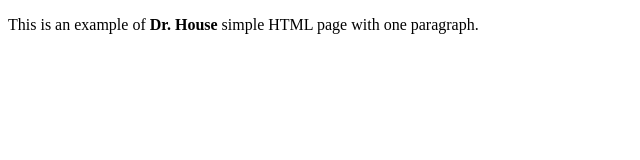
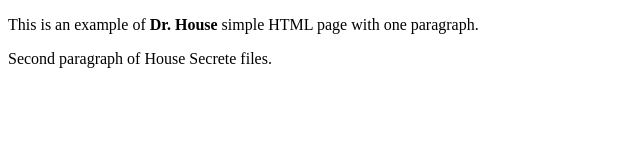
Before and after one commit to schovanek/drhouse-www, a plain HTML site: page index.html in a window 1280 px wide. Shown: the whole page, without its empty margins (0-640 px from the left). Drawn offline with Linux system fonts and the light colour scheme.

Commit message:
Update index.html

```diff
--- a/index.html
+++ b/index.html
@@ -4,6 +4,7 @@
         <title>Dr. Hoouse</title>
     </head>
     <body>
-      <p>This is an example of <b>Dr. House</b> simple HTML page with one paragraph.</p>
+        <p>This is an example of <b>Dr. House</b> simple HTML page with one paragraph.</p>
+        <p>Second paragraph of House Secrete files.</p>
     </body>
 </html>
```
